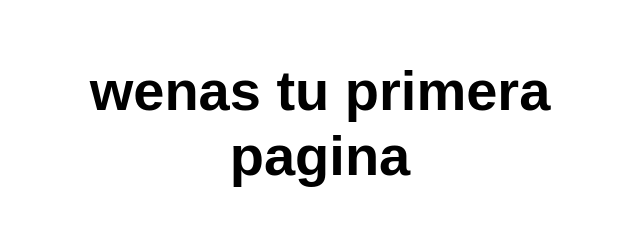
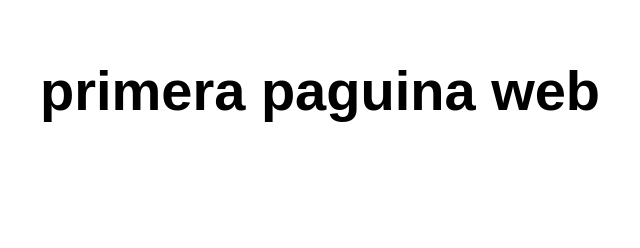
Before and after one commit to Jonathan-GG0101/Mi_primer_repositorio, a website: page src/index.html in a window 1280 px wide. Shown: the whole page, without its empty margins (320-960 px from the left). Drawn offline with Linux system fonts and the light colour scheme.

Commit message:
//Etiquetas cambiadas

```diff
--- a/src/index.html
+++ b/src/index.html
@@ -10,7 +10,7 @@
 
 <body>
   <main>
-    <h1>wenas tu primera pagina</h1>
+    <h1>primera paguina web </h1>
   </main>
 </body>
 
```
